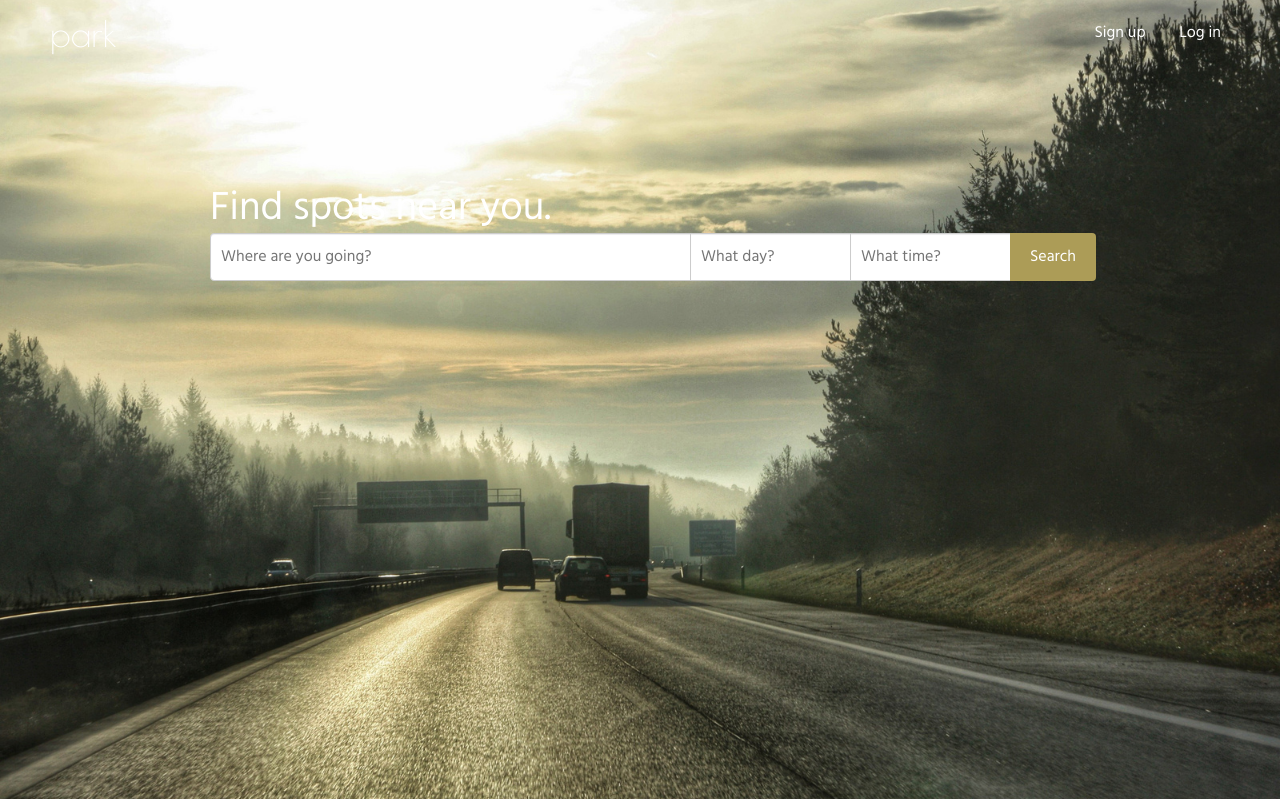
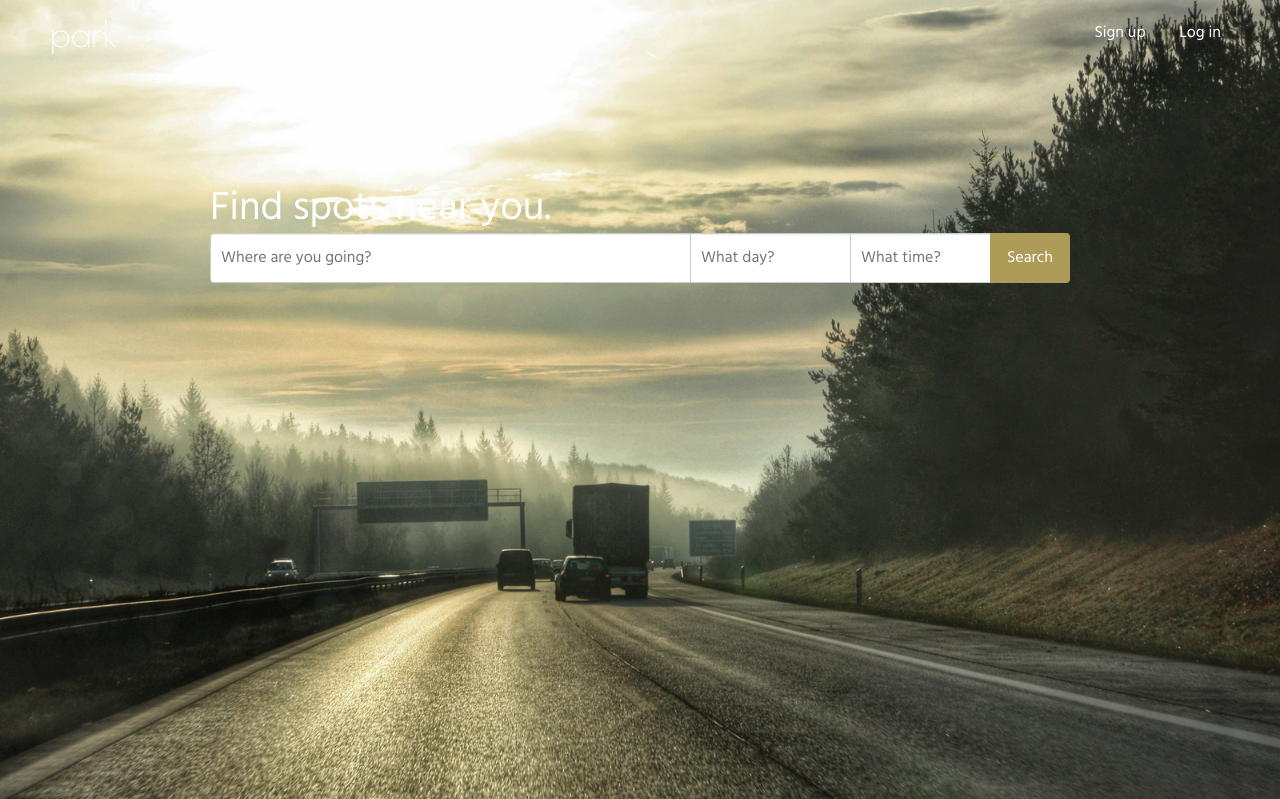
Before and after one commit to JoshuaRosenfeld/park, a Django app: page /spots/ in a window 1280 px wide. Shown: the top 799 px of the page. Run offline with Django 3.2, Linux system fonts and the light colour scheme; parts of the project's set-up code (start-up, migrations or seed data) failed here and were passed over; some libraries are stand-ins or nearby versions.

Commit message:
fix inputs overflowing

```diff
--- a/park/spots/static/spots/css/grid.css
+++ b/park/spots/static/spots/css/grid.css
@@ -1,10 +1,10 @@
 .container_15 {
 	WIDTH: 1200px; MARGIN-LEFT: auto; MARGIN-RIGHT: auto
 }
-.grid_1 {
+.grid_1, .grid_1g {
 	POSITION: relative; DISPLAY: inline; FLOAT: left; MARGIN-LEFT: 10px; MARGIN-RIGHT: 10px
 }
-.grid_2 {
+.grid_2, .grid_2g {
 	POSITION: relative; DISPLAY: inline; FLOAT: left; MARGIN-LEFT: 10px; MARGIN-RIGHT: 10px
 }
 .grid_3 {
@@ -16,7 +16,7 @@
 .grid_5 {
 	POSITION: relative; DISPLAY: inline; FLOAT: left; MARGIN-LEFT: 10px; MARGIN-RIGHT: 10px
 }
-.grid_6 {
+.grid_6, .grid_6g{
 	POSITION: relative; DISPLAY: inline; FLOAT: left; MARGIN-LEFT: 10px; MARGIN-RIGHT: 10px
 }
 .grid_7 {
@@ -55,8 +55,14 @@
 .container_15 .grid_1 {
 	WIDTH: 60px
 }
+.container_15 .grid_1g {
+	WIDTH: 80px
+}
 .container_15 .grid_2 {
 	WIDTH: 140px
+}
+.container_15 .grid_2g {		/* element expands across gutter */
+	WIDTH: 160px
 }
 .container_15 .grid_3 {
 	WIDTH: 220px
@@ -69,6 +75,9 @@
 }
 .container_15 .grid_6 {
 	WIDTH: 460px
+}
+.container_15 .grid_6g {		/* element expands across gutter */
+	WIDTH: 480px
 }
 .container_15 .grid_7 {
 	WIDTH: 540px
--- a/park/spots/static/spots/css/style.css
+++ b/park/spots/static/spots/css/style.css
@@ -2,6 +2,12 @@
 
 body {
 	font-family: 'Hind', sans-serif;;
+}
+
+input, .btn { 						/* prevent form elements from being too wide */
+	-webkit-box-sizing: border-box; /* Safari/Chrome, other WebKit */
+	-moz-box-sizing: border-box;    /* Firefox, other Gecko */
+	box-sizing: border-box;
 }
 
 h1, h2, h3, h4, h5, h6, p, ul, ol {
@@ -63,6 +69,10 @@ a:hover {
 	margin-top: 120px;
 }
 
+#layout-home-welcome input {
+	height: 50px;
+}
+
 #layout-home-wrapper {
 	background: url('../images/background.jpg') no-repeat center center;
 	-webkit-background-size: cover;
@@ -73,11 +83,11 @@ a:hover {
 
 #layout-map {
 	margin-top: 25px;
-	height: 300px;
+	height: 400px;
 }
 
 #layout-spots input {
-	height: 20px;
+	height: 35px;
 }
 
 /***** Module rules *****/
@@ -106,10 +116,12 @@ a:hover {
 }
 
 .no-rad {
+	border-right: 0;
 	border-radius: 0;
 }
 
 .no-rad-right {
+	border-right: 0;
 	border-bottom-right-radius: 0;
 	border-top-right-radius: 0;
 }
@@ -155,14 +167,14 @@ a:hover {
 #btn-search {
 	background-color: rgb(172, 156, 87);
 	color: white;
-	height: 34px;
-	width: inherit;
+	height: 50px;
 }
 
 #btn-update {
 	background-color: rgb(172, 156, 87);
 	color: white;
-	height: 20px;
+	height: 35px;
+	font-size: 12px;
 }
 
 #btn-update-container {
--- a/park/spots/static/spots/js/main.js
+++ b/park/spots/static/spots/js/main.js
@@ -7,9 +7,8 @@ function initAutocomplete() {
 	// Create the places search box and link it to the UI element.
 	var input = document.getElementById('address-input');
 	var searchBox = new google.maps.places.SearchBox(input);
-
-	var map = new google.maps.Map($('#layout-map'), {
-		center: {lat: -34.397, lng: 150.644},
-		zoom: 8
+	var map = new google.maps.Map(document.getElementById('layout-map'), {
+		center: {lat: 41.31, lng: -72.93},
+		zoom: 14
 	});
 }
--- a/park/spots/templates/spots/index.html
+++ b/park/spots/templates/spots/index.html
@@ -8,19 +8,19 @@
 		</div>
 		<div class="grid_11 push_2" id="layout-home-search">
 			<form action="/spots/results/" method="get">
-				<div class="grid_6 alpha">
+				<div class="grid_6g alpha omega">
 					{{ form.address.errors }}
 					{{ form.address }}
 				</div>
-				<div class="grid_2">
+				<div class="grid_2g alpha omega">
 					{{ form.date.errors }}
 					{{ form.date }}
 				</div>
-				<div class="grid_2">
+				<div class="grid_2 alpha omega">
 					{{ form.time.errors }}
 					{{ form.time }}
 				</div>
-				<div class="grid_1 omega">
+				<div class="grid_1g alpha omega">
 					<div class="btn vertical-center-parent no-rad-left" id="btn-search">
 						<div class="vertical-center-child" onclick="document.forms[0].submit()">Search</div>
 					</div>
@@ -28,7 +28,6 @@
 			</form>
 		</div>
 	</div>
-	<div id="map"></div>
 </div>
 {% include "spots/footer.html" %}
 {% endblock %}
```
Also changed, not shown: park/spots/templates/spots/spots.html (+9 -9 lines).
